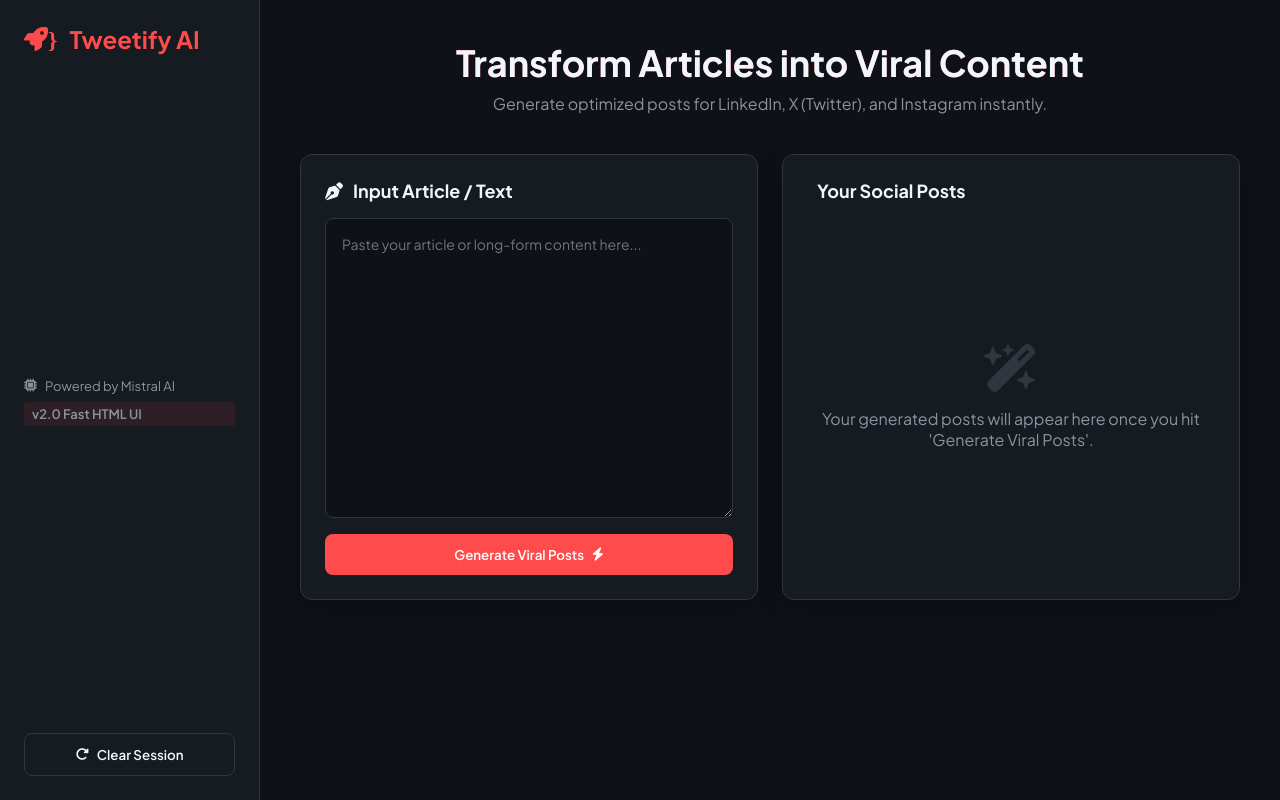
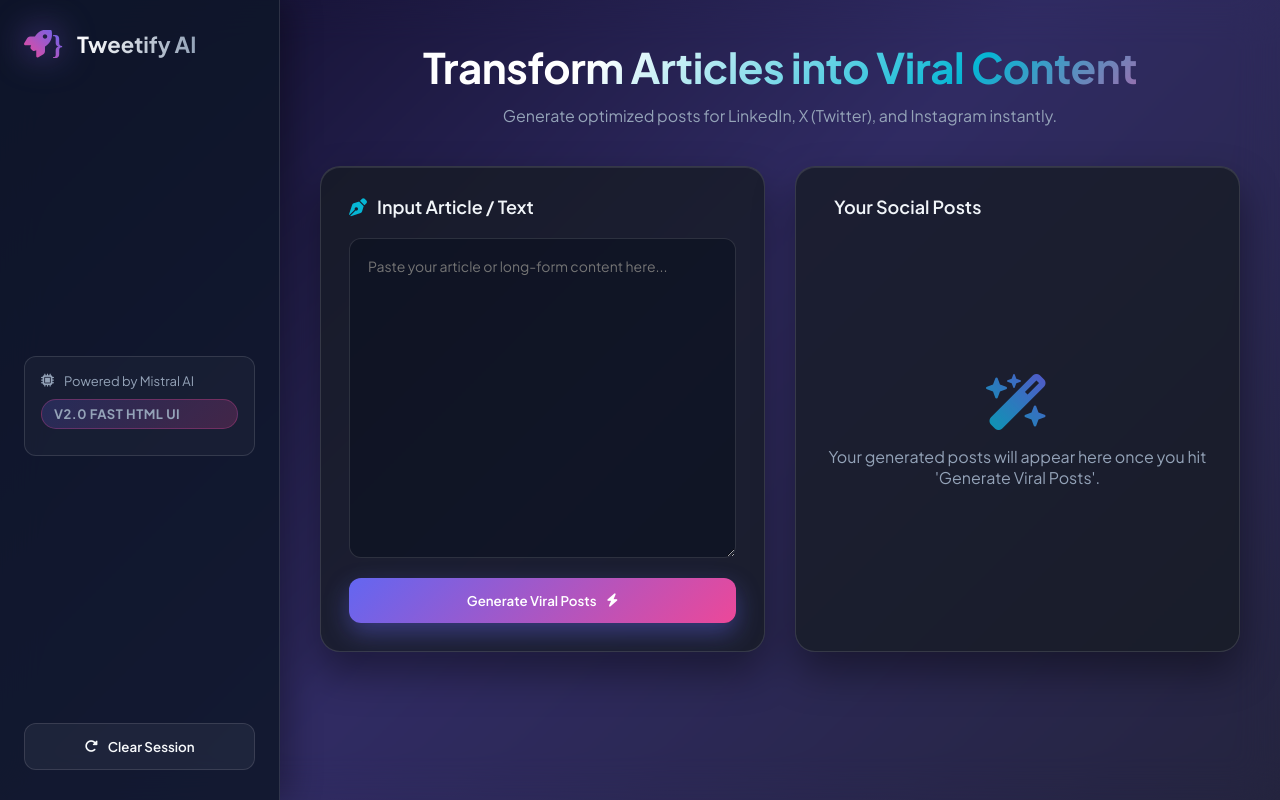
Before and after one commit to amirsohail100/Tweetify-AI, a Python web app: template templates/index.html in a window 1280 px wide. Run offline with Jinja, Linux system fonts and the light colour scheme; the template is opened without the code that fills it, so the values that code supplies are empty.

Commit message:
update style.css code

```diff
--- a/static/style.css
+++ b/static/style.css
@@ -1,12 +1,12 @@
 :root {
-    --primary: #FF4B4B;
-    --primary-hover: #e03e3e;
-    --bg-dark: #0e1117;
-    --panel-bg: #161b22;
-    --border-color: #30363d;
-    --text-main: #f0f6fc;
-    --text-muted: #8b949e;
-    --accent: #238636;
+    --bg-gradient: linear-gradient(135deg, #0f0c29, #302b63, #24243e);
+    --panel-bg: rgba(22, 27, 34, 0.75);
+    --panel-border: rgba(255, 255, 255, 0.12);
+    --primary-glow: #6366f1;
+    --accent-pink: #ec4899;
+    --accent-cyan: #06b6d4;
+    --text-main: #f8fafc;
+    --text-muted: #94a3b8;
 }
 
 * {
@@ -17,62 +17,105 @@
 }
 
 body {
-    background-color: var(--bg-dark);
+    background: var(--bg-gradient);
+    background-attachment: fixed;
     color: var(--text-main);
     min-height: 100vh;
+    overflow-x: hidden;
 }
 
 .app-container {
     display: flex;
     min-height: 100vh;
+    backdrop-filter: blur(20px);
 }
 
-/* Sidebar Styling */
+/* Sidebar Styling with Glassmorphism */
 .sidebar {
-    width: 260px;
-    background-color: var(--panel-bg);
-    border-right: 1px solid var(--border-color);
-    padding: 24px;
+    width: 280px;
+    background: rgba(15, 23, 42, 0.85);
+    border-right: 1px solid var(--panel-border);
+    padding: 30px 24px;
     display: flex;
     flex-direction: column;
     justify-content: space-between;
+    box-shadow: 10px 0 30px rgba(0, 0, 0, 0.3);
+    animation: slideInLeft 0.6s cubic-bezier(0.16, 1, 0.3, 1);
+}
+
+@keyframes slideInLeft {
+    from { transform: translateX(-100%); opacity: 0; }
+    to { transform: translateX(0); opacity: 1; }
 }
 
 .brand {
     display: flex;
     align-items: center;
-    gap: 12px;
-    color: var(--primary);
-    margin-bottom: 24px;
+    gap: 14px;
+    margin-bottom: 30px;
 }
 
 .brand-icon {
-    font-size: 24px;
+    font-size: 28px;
+    background: linear-gradient(45deg, var(--accent-pink), var(--primary-glow));
+    -webkit-background-clip: text;
+    -webkit-text-fill-color: transparent;
+    animation: pulseGlow 3s infinite;
+}
+
+@keyframes pulseGlow {
+    0%, 100% { filter: drop-shadow(0 0 10px rgba(236, 72, 153, 0.5)); }
+    50% { filter: drop-shadow(0 0 20px rgba(99, 102, 241, 0.8)); }
+}
+
+.brand h2 {
+    font-size: 22px;
+    font-weight: 700;
+    background: linear-gradient(to right, #fff, var(--text-muted));
+    -webkit-background-clip: text;
+    -webkit-text-fill-color: transparent;
+}
+
+.sidebar-info {
+    background: rgba(255, 255, 255, 0.03);
+    padding: 16px;
+    border-radius: 12px;
+    border: 1px solid var(--panel-border);
 }
 
 .sidebar-info p {
     font-size: 13px;
     color: var(--text-muted);
-    margin-bottom: 8px;
+    margin-bottom: 10px;
     display: flex;
     align-items: center;
-    gap: 8px;
+    gap: 10px;
 }
 
 .badge {
-    background: rgba(255, 75, 75, 0.1);
-    color: var(--primary);
-    padding: 4px 8px;
-    border-radius: 4px;
+    background: linear-gradient(135deg, rgba(99, 102, 241, 0.2), rgba(236, 72, 153, 0.2));
+    color: var(--accent-pink);
+    padding: 6px 12px;
+    border-radius: 20px;
     display: inline-block;
-    font-weight: 600;
+    font-weight: 700;
+    font-size: 11px;
+    border: 1px solid rgba(236, 72, 153, 0.3);
+    text-transform: uppercase;
+    letter-spacing: 0.5px;
 }
 
-/* Main Content Styling */
+/* Main Content Area */
 .main-content {
     flex: 1;
     padding: 40px;
     overflow-y: auto;
+    animation: fadeIn 0.8s ease-out;
+}
+
+@keyframes fadeIn {
+    from { opacity: 0; transform: translateY(15px); }
+    to { opacity: 1; transform: translateY(0); }
 }
 
 .header {
@@ -81,100 +124,119 @@ body {
 }
 
 .header h1 {
-    font-size: 36px;
-    color: var(--text-main);
-    margin-bottom: 8px;
-    background: linear-gradient(90deg, #FF4B4B, #ff8585);
+    font-size: 42px;
+    font-weight: 800;
+    margin-bottom: 12px;
+    background: linear-gradient(135deg, #fff 30%, var(--accent-cyan) 70%, var(--accent-pink) 100%);
     -webkit-background-clip: text;
-    -webkit-text-fill-content: transparent;
+    -webkit-text-fill-color: transparent;
+    letter-spacing: -0.5px;
 }
 
 .header p {
     color: var(--text-muted);
     font-size: 16px;
+    font-weight: 400;
 }
 
-/* Workspace Panels */
+/* Workspace Panels (Glassmorphic) */
 .workspace {
     display: grid;
     grid-template-columns: 1fr 1fr;
-    gap: 24px;
+    gap: 30px;
 }
 
 .panel {
-    background-color: var(--panel-bg);
-    border: 1px solid var(--border-color);
-    border-radius: 12px;
-    padding: 24px;
+    background: var(--panel-bg);
+    border: 1px solid var(--panel-border);
+    backdrop-filter: blur(16px);
+    border-radius: 20px;
+    padding: 28px;
     display: flex;
     flex-direction: column;
-    box-shadow: 0 8px 24px rgba(0,0,0,0.2);
+    box-shadow: 0 20px 40px rgba(0, 0, 0, 0.4), inset 0 1px 0 rgba(255, 255, 255, 0.1);
+    transition: transform 0.3s ease, box-shadow 0.3s ease;
+}
+
+.panel:hover {
+    box-shadow: 0 25px 50px rgba(0, 0, 0, 0.5), 0 0 30px rgba(99, 102, 241, 0.15);
 }
 
 .panel h3 {
     font-size: 18px;
-    margin-bottom: 16px;
+    font-weight: 600;
+    margin-bottom: 20px;
     display: flex;
     align-items: center;
     gap: 10px;
+    color: #f1f5f9;
+}
+
+.panel h3 i {
+    color: var(--accent-cyan);
 }
 
 textarea {
     width: 100%;
-    height: 300px;
-    background-color: var(--bg-dark);
-    border: 1px solid var(--border-color);
-    border-radius: 8px;
+    height: 320px;
+    background: rgba(10, 15, 30, 0.6);
+    border: 1px solid var(--panel-border);
+    border-radius: 12px;
     color: var(--text-main);
-    padding: 16px;
+    padding: 18px;
     font-size: 14px;
     resize: vertical;
     outline: none;
-    transition: border-color 0.2s;
+    transition: all 0.3s ease;
 }
 
 textarea:focus, input:focus {
-    border-color: var(--primary);
+    border-color: var(--primary-glow);
+    box-shadow: 0 0 15px rgba(99, 102, 241, 0.3);
 }
 
-/* Buttons */
+/* Vibrant Buttons with Hover Shines */
 .btn-primary, .btn-secondary, .btn-accent {
     display: flex;
     align-items: center;
     justify-content: center;
-    gap: 8px;
-    padding: 12px 20px;
-    border-radius: 8px;
+    gap: 10px;
+    padding: 14px 24px;
+    border-radius: 12px;
     font-weight: 600;
     cursor: pointer;
     border: none;
-    transition: all 0.2s ease;
+    transition: all 0.3s cubic-bezier(0.4, 0, 0.2, 1);
 }
 
 .btn-primary {
-    background-color: var(--primary);
+    background: linear-gradient(135deg, var(--primary-glow), var(--accent-pink));
     color: white;
-    margin-top: 16px;
+    margin-top: 20px;
     width: 100%;
+    box-shadow: 0 10px 25px rgba(99, 102, 241, 0.4);
+    position: relative;
+    overflow: hidden;
 }
 
 .btn-primary:hover {
-    background-color: var(--primary-hover);
-    transform: translateY(-1px);
+    transform: translateY(-2px);
+    box-shadow: 0 15px 35px rgba(236, 72, 153, 0.5);
 }
 
 .btn-secondary {
-    background-color: transparent;
-    border: 1px solid var(--border-color);
+    background: rgba(255, 255, 255, 0.05);
+    border: 1px solid var(--panel-border);
     color: var(--text-main);
     width: 100%;
 }
 
 .btn-secondary:hover {
-    background-color: var(--border-color);
+    background: rgba(255, 255, 255, 0.1);
+    border-color: rgba(255, 255, 255, 0.3);
 }
 
-/* States */
+/* States & Loaders */
 .hidden {
     display: none !important;
 }
@@ -188,22 +250,26 @@ textarea:focus, input:focus {
     text-align: center;
     color: var(--text-muted);
     gap: 16px;
-    min-height: 300px;
+    min-height: 350px;
 }
 
 .placeholder-state i {
-    font-size: 48px;
-    color: var(--border-color);
+    font-size: 56px;
+    background: linear-gradient(45deg, var(--accent-cyan), var(--primary-glow));
+    -webkit-background-clip: text;
+    -webkit-text-fill-color: transparent;
+    opacity: 0.8;
 }
 
-/* Spinner Animation */
+/* Gorgeous Custom Spinner */
 .spinner {
-    width: 40px;
-    height: 40px;
-    border: 4px solid var(--border-color);
-    border-top: 4px solid var(--primary);
+    width: 50px;
+    height: 50px;
+    border: 4px solid rgba(255, 255, 255, 0.1);
+    border-top: 4px solid var(--accent-pink);
+    border-right: 4px solid var(--accent-cyan);
     border-radius: 50%;
-    animation: spin 1s linear infinite;
+    animation: spin 0.8s linear infinite;
 }
 
 @keyframes spin {
@@ -293,65 +387,99 @@ textarea:focus, input:focus {
     display: flex;
     flex-direction: column;
     gap: 12px;
-    max-height: 250px;
+    max-height: 260px;
     overflow-y: auto;
+    padding-right: 4px;
 }
 
 .tweet-card {
-    background-color: var(--bg-dark);
-    border: 1px solid var(--border-color);
-    border-radius: 8px;
-    padding: 12px;
+    background: rgba(10, 15, 30, 0.7);
+    border: 1px solid var(--panel-border);
+    border-radius: 12px;
+    padding: 14px;
     font-size: 13px;
+    line-height: 1.5;
+    transition: border-color 0.2s;
+}
+
+.tweet-card:hover {
+    border-color: var(--accent-cyan);
 }
 
 .tweet-num {
     font-size: 11px;
-    color: var(--primary);
-    font-weight: bold;
-    margin-bottom: 4px;
+    color: var(--accent-cyan);
+    font-weight: 700;
+    margin-bottom: 6px;
+    text-transform: uppercase;
+    letter-spacing: 0.5px;
 }
 
-/* Refinement Section */
+/* Refinement Input Bar */
 .refinement-section {
-    margin-top: 20px;
-    border-top: 1px solid var(--border-color);
-    padding-top: 16px;
+    margin-top: 24px;
+    border-top: 1px solid var(--panel-border);
+    padding-top: 20px;
 }
 
 .refinement-section h4 {
-    font-size: 14px;
-    margin-bottom: 10px;
+    font-size: 13.5px;
+    margin-bottom: 12px;
     color: var(--text-muted);
+    display: flex;
+    align-items: center;
+    gap: 8px;
 }
 
 .refinement-input-group {
     display: flex;
-    gap: 8px;
+    gap: 10px;
 }
 
 .refinement-input-group input {
     flex: 1;
-    background-color: var(--bg-dark);
-    border: 1px solid var(--border-color);
-    border-radius: 8px;
-    padding: 10px 14px;
+    background: rgba(10, 15, 30, 0.6);
+    border: 1px solid var(--panel-border);
+    border-radius: 12px;
+    padding: 12px 16px;
     color: var(--text-main);
     outline: none;
     font-size: 13px;
 }
 
 .btn-accent {
-    background-color: var(--border-color);
-    color: var(--text-main);
-    padding: 0 16px;
+    background: linear-gradient(135deg, var(--accent-cyan), #0284c7);
+    color: white;
+    padding: 0 20px;
+    border-radius: 12px;
+    box-shadow: 0 4px 15px rgba(6, 182, 212, 0.3);
 }
 
 .btn-accent:hover {
-    background-color: var(--primary);
-    color: white;
+    transform: translateY(-1px);
+    box-shadow: 0 6px 20px rgba(6, 182, 212, 0.5);
 }
 
+/* Scrollbar Customization */
+::-webkit-scrollbar {
+    width: 6px;
+    height: 6px;
+}
+
+::-webkit-scrollbar-track {
+    background: rgba(10, 15, 30, 0.3);
+}
+
+::-webkit-scrollbar-thumb {
+    background: rgba(255, 255, 255, 0.15);
+    border-radius: 10px;
+}
+
+::-webkit-scrollbar-thumb:hover {
+    background: rgba(255, 255, 255, 0.3);
+}
+
+/* Responsive Fixes */
 @media(max-width: 900px) {
     .workspace {
         grid-template-columns: 1fr;
```
Also changed, not shown: other parts of static/style.css (+54 -26 lines).
